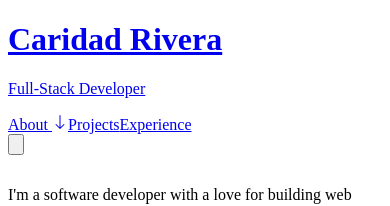
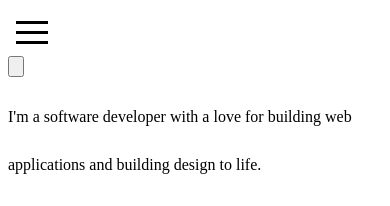
Before and after one commit to caridadrivera/portfolio_nextjs, a Next.js app: page /about in a window 390 px wide. Shown: the top 206 px of the page. Built offline with nearby package versions, Linux system fonts and the light colour scheme; a web font is replaced by a local one.

Commit message:
hamburger menu

```diff
--- a/components/NavBar.js
+++ b/components/NavBar.js
@@ -1,20 +1,39 @@
 import React, { useEffect, useState } from "react";
-import FiMenu from 'react-icons/fi'
+import Hamburger from 'hamburger-react'
 import Link from "next/link";
 import { useTheme } from "next-themes";
 import { useRouter } from "next/router";
-import userData from "../constants/data"
+import userData from "../constants/data";
+
+function isMobileWidth() {
+  if(typeof window !== 'undefined') {
+  return window.innerWidth < 780;
+  }
+}
+
 
 export default function NavBar() {
 
   const router = useRouter();
   const { theme, setTheme } = useTheme();
   const [mounted, setMounted] = useState(false);
+  const [isMobile, setIsMobile] = useState(isMobileWidth())
+  const [open, setOpen] = useState(false);
+
 
 
   useEffect(() => {
     setMounted(true);
 
+    function handleWindowResize() {
+      setIsMobile(isMobileWidth());
+    }
+
+    window.addEventListener('resize', handleWindowResize);
+
+    return () => {
+      window.removeEventListener('resize', handleWindowResize);
+    };
 
   }, []);
 
@@ -22,8 +41,7 @@ export default function NavBar() {
   return (
     <div className="max-w-6xl  mx-auto px-4 py-10 md:py-20">
       <div className="flex  md:flex-row sm:flex-row justify-between items-center">
-
-      {router.asPath !== "/" &&
+        {!isMobile && router.asPath !== "/" &&
           <div className="flex flex-col">
             <Link href="/">
                 <h1 className="font-semibold text-xl  dark:text-gray-100">
@@ -35,7 +53,7 @@ export default function NavBar() {
               </Link>
           </div> }
 
-
+        {!isMobile  &&
             <div className="space-x-8 hidden md:block">
               <Link
                 href="/about"
@@ -43,8 +61,7 @@ export default function NavBar() {
                 router.asPath === "/about"
                  ? "text-gray-700 font-bold dark:text-gray-500"
                  : "text-gray-900 font-bold dark:text-gray-300 font-normal "
-            }`}
-          >
+                 }`} >
                   About{" "}
                     {router.asPath === "/about" && (
                       <svg
@@ -62,6 +79,7 @@ export default function NavBar() {
                       </svg>
                     )}
                   </Link>
+
                   <Link
                     href="/projects"
                     className={`text-lg  ${
@@ -87,6 +105,7 @@ export default function NavBar() {
                       </svg>
                     )}
                   </Link>
+
                   <Link
                     href="/experience"
                     className={`text-lg  ${
@@ -113,6 +132,10 @@ export default function NavBar() {
                     )}
                   </Link>
                 </div>
+            }
+
+        {isMobile && <Hamburger open={open} setOpen={setOpen} />}
+
 
           <button
             aria-label="Toggle Dark Mode"
@@ -146,9 +169,6 @@ export default function NavBar() {
               </svg>
             )}
           </button>
-
-
-
         </div>
       </div>
   );
--- a/package.json
+++ b/package.json
@@ -15,6 +15,7 @@
     "@mui/material": "^5.10.16",
     "babel-plugin-macros": "^3.1.0",
     "fullpage.js": "^4.0.15",
+    "hamburger-react": "^2.5.0",
     "next": "latest",
     "next-themes": "^0.2.1",
     "next.js": "^1.0.3",
```
Also changed, not shown: 1 other file (tests, documents, lock files or other folders). Lines whose indentation alone changed are shown as unchanged.
